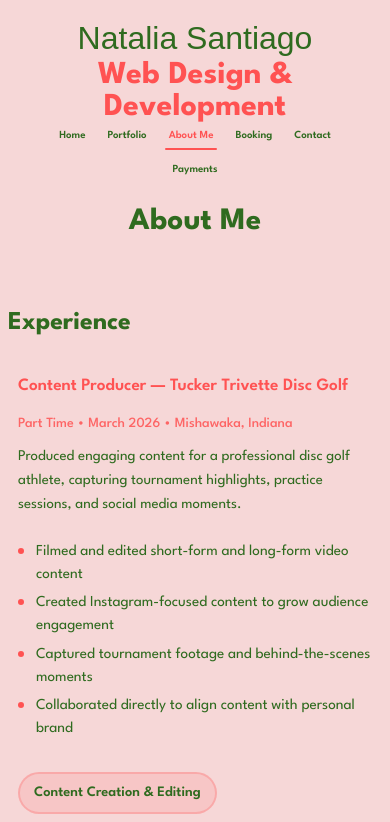
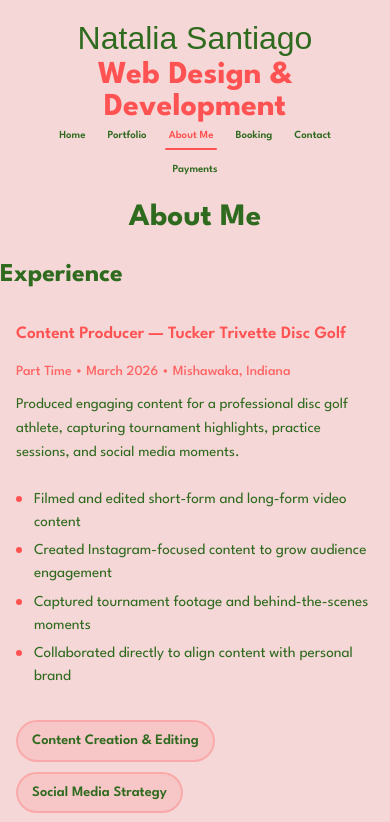
Before and after one commit to natalia-santiago/myportfolio-site, a Next.js app: page /about/work-experience in a window 390 px wide. Shown: the top 822 px of the page. Built offline with nearby package versions, Linux system fonts and the light colour scheme; a web font is replaced by a local one.

Commit message:
Mobile spacing improved

```diff
--- a/app/globals.css
+++ b/app/globals.css
@@ -2916,7 +2916,6 @@ a {
     margin: 0 auto !important;
     padding: 0 !important;
     list-style: none !important;
-    text-align: center !important;
   }
 
   .main-menu li {
@@ -3144,12 +3143,16 @@ a {
     display: none;
   }
 
+  /* =========================
+     ABOUT PAGES
+  ========================= */
+
   .about-hero {
     padding: 28px 0 44px;
   }
 
   .about-title-wrap {
-    margin-bottom: 10px;
+    margin-bottom: 0;
   }
 
   .about-main,
@@ -3162,12 +3165,12 @@ a {
   }
 
   .about-hero-inner {
-    gap: 22px;
+    gap: 20px;
   }
 
   .about-title {
     font-size: clamp(1.95rem, 7vw, 2.55rem);
-    margin: 24px 0 0;
+    margin: 20px 0 0;
   }
 
   .about-intro {
@@ -3213,30 +3216,28 @@ a {
   .skills-main-title,
   .licenses-section-title {
     font-size: clamp(1.58rem, 6.6vw, 2.08rem);
+    margin-top: 0;
+    margin-bottom: 14px;
+    padding-left: 0;
+    padding-right: 0;
+    margin-left: 0;
   }
 
   .work-section,
-  .personal-projects-section {
-    margin-top: 36px;
-    margin-bottom: 68px;
+  .personal-projects-section,
+  .education-page-section,
+  .skills-section-shell,
+  .licenses-page {
+    margin-top: 28px;
   }
 
   .work-container,
-  .personal-projects-container {
-    padding-left: 2px;
-    padding-right: 2px;
-  }
-
-  .work-title,
-  .personal-projects-title,
-  .personal-projects-section .work-title {
-    padding-left: 4px;
-    padding-right: 2px;
-    margin-left: 2px;
-  }
-
-  .work-title {
-    margin-bottom: 18px;
+  .personal-projects-container,
+  .education-work-container,
+  .skills-container,
+  .licenses-section {
+    padding-left: 0;
+    padding-right: 0;
   }
 
   .work-card,
@@ -3280,11 +3281,11 @@ a {
   }
 
   .education-subsection {
-    margin-top: 42px;
+    margin-top: 34px;
   }
 
   .education-subsection-title {
-    margin-bottom: 18px;
+    margin-bottom: 16px;
   }
 
   .honors-award-card {
@@ -3362,25 +3363,27 @@ a {
 
   .skills-page .about-title-wrap,
   .licenses-page .about-title-wrap {
-    margin-bottom: 8px;
+    margin-bottom: 0;
   }
 
   .skills-page .about-title,
   .licenses-page .about-title,
   .about-page .about-title {
-    margin: 24px 0 0;
+    margin: 20px 0 0;
   }
 
   .skills-page-heading {
-    margin: 36px auto 18px;
+    margin: 28px 0 18px;
     gap: 8px;
+    align-items: flex-start;
+    text-align: left;
   }
 
   .skills-page-intro {
     font-size: 0.95rem;
     line-height: 1.62;
     max-width: 320px;
-    margin-bottom: 18px;
+    margin: 0;
   }
 
   .skills-category-list {
@@ -3417,7 +3420,7 @@ a {
   }
 
   .licenses-section-title {
-    margin: 36px 0 16px;
+    margin: 28px 0 16px;
   }
 
   .licenses-list {
```
